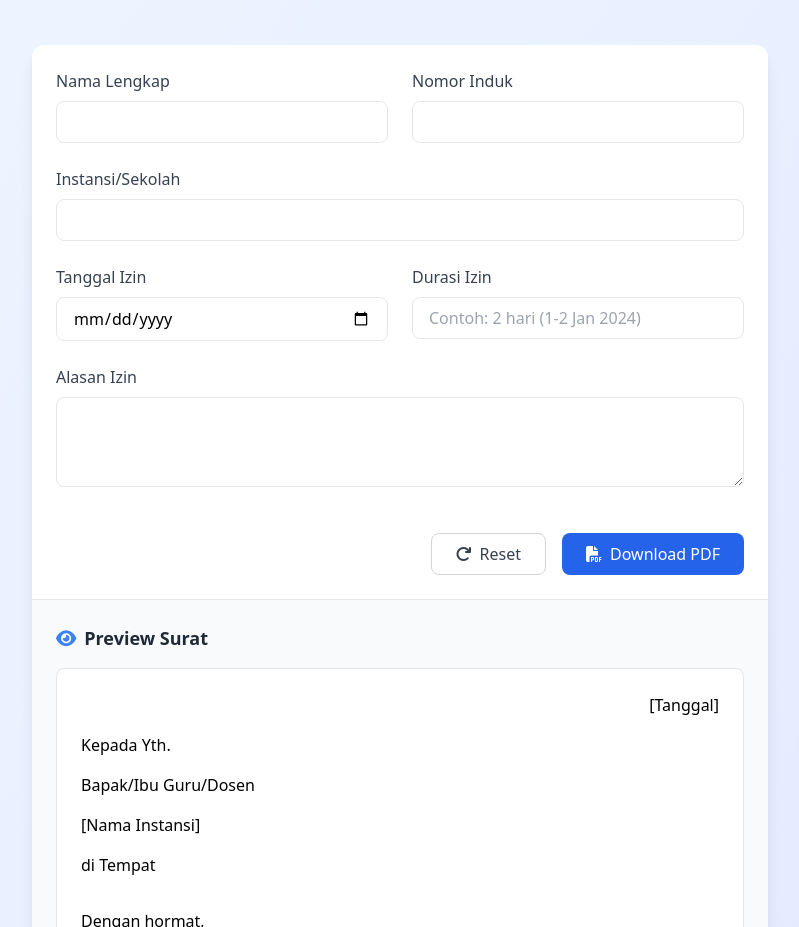
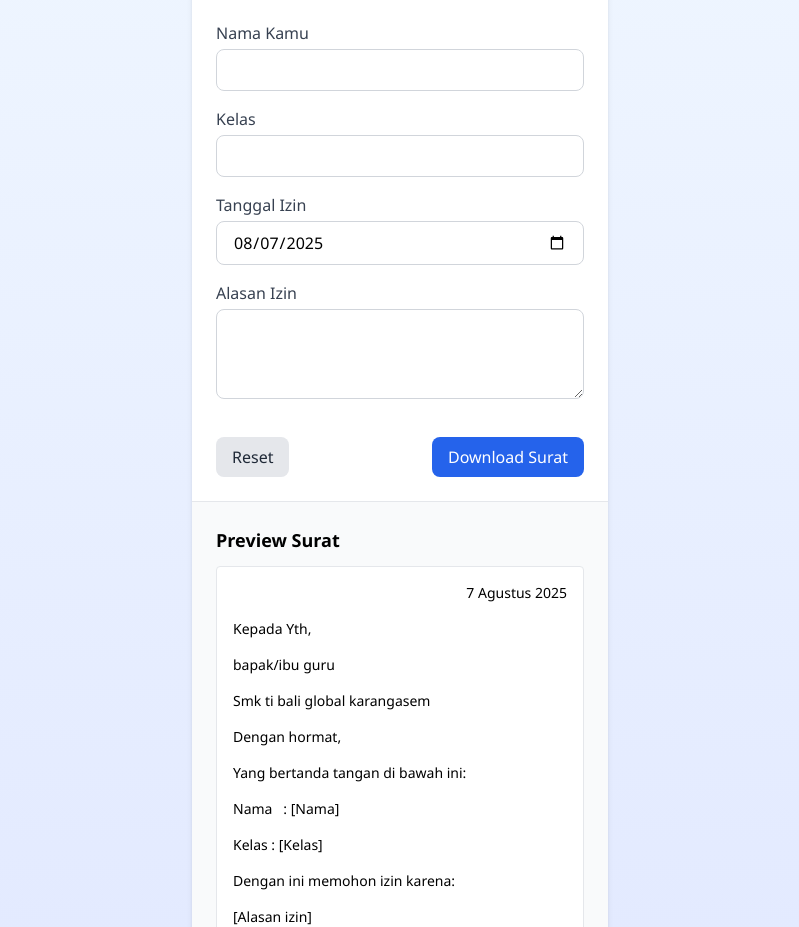
Before and after one commit to Edi2dev/suratizin, a plain HTML site: page index.html in a window 1280 px wide. Shown: the part 123-1050 px from the top of the page, without its empty margins (240-1039 px from the left). Drawn offline with nearby package versions, Linux system fonts and the light colour scheme.

Commit message:
Update index.html

```diff
--- a/index.html
+++ b/index.html
@@ -3,196 +3,154 @@
 <head>
     <meta charset="UTF-8">
     <meta name="viewport" content="width=device-width, initial-scale=1.0">
-    <title>Surat Izin Online by Edi mahendra</title>
+    <title>Surat Izin</title>
     <script src="https://cdn.tailwindcss.com"></script>
     <script src="https://cdnjs.cloudflare.com/ajax/libs/jspdf/2.5.1/jspdf.umd.min.js"></script>
-    <link rel="stylesheet" href="https://cdnjs.cloudflare.com/ajax/libs/font-awesome/6.4.0/css/all.min.css">
+    <style>
+        body {
+            font-family: 'Segoe UI', Tahoma, Geneva, Verdana, sans-serif;
+            background-color: #f0f9ff;
+        }
+        .signature-line {
+            border-top: 1px solid #000;
+            width: 200px;
+            margin: 80px auto 0;
+        }
+    </style>
 </head>
-<body class="bg-gradient-to-br from-blue-50 to-indigo-100 min-h-screen">
-    <div class="container mx-auto px-4 py-12 max-w-3xl">
-        <!-- Header -->
-        <div class="text-center mb-12">
-            <h1 class="text-4xl font-bold text-blue-600 mb-2">Surat Izin Online</h1>
-            <p class="text-gray-600">Buat surat izin profesional dalam hitungan detik</p>
-        </div>
+<body class="min-h-screen py-8 bg-gradient-to-b from-blue-50 to-indigo-100">
+    <div class="container mx-auto px-4 max-w-md">
+        <div class="bg-white rounded-xl shadow-md overflow-hidden">
+            <div class="p-6">
+                <h1 class="text-2xl font-bold text-center text-blue-800 mb-6">
+                    Buatan Surat Izin dari Ketua kelas
+                </h1>
 
-        <!-- Form Card -->
-        <div class="bg-white rounded-xl shadow-lg overflow-hidden">
-            <!-- Form Tab -->
-            <div class="p-6">
-                <form id="suratForm" class="space-y-6">
-                    <div class="grid grid-cols-1 md:grid-cols-2 gap-6">
-                        <div>
-                            <label class="block text-gray-700 mb-2">Nama Lengkap</label>
-                            <input type="text" id="nama" class="w-full px-4 py-2 border rounded-lg focus:ring-2 focus:ring-blue-500 focus:border-blue-500 outline-none transition" required>
-                        </div>
-                        <div>
-                            <label class="block text-gray-700 mb-2">Nomor Induk</label>
-                            <input type="text" id="nomorInduk" class="w-full px-4 py-2 border rounded-lg focus:ring-2 focus:ring-blue-500 focus:border-blue-500 outline-none transition" required>
-                        </div>
+                <form id="suratForm" class="space-y-4">
+                    <div>
+                        <label class="block text-gray-700 mb-1">Nama Kamu</label>
+                        <input type="text" id="nama" class="w-full px-4 py-2 border border-gray-300 rounded-lg focus:ring-2 focus:ring-blue-500" required>
                     </div>
 
                     <div>
-                        <label class="block text-gray-700 mb-2">Instansi/Sekolah</label>
-                        <input type="text" id="instansi" class="w-full px-4 py-2 border rounded-lg focus:ring-2 focus:ring-blue-500 focus:border-blue-500 outline-none transition" required>
-                    </div>
-
-                    <div class="grid grid-cols-1 md:grid-cols-2 gap-6">
-                        <div>
-                            <label class="block text-gray-700 mb-2">Tanggal Izin</label>
-                            <input type="date" id="tanggal" class="w-full px-4 py-2 border rounded-lg focus:ring-2 focus:ring-blue-500 focus:border-blue-500 outline-none transition" required>
-                        </div>
-                        <div>
-                            <label class="block text-gray-700 mb-2">Durasi Izin</label>
-                            <input type="text" id="durasi" placeholder="Contoh: 2 hari (1-2 Jan 2024)" class="w-full px-4 py-2 border rounded-lg focus:ring-2 focus:ring-blue-500 focus:border-blue-500 outline-none transition" required>
-                        </div>
+                        <label class="block text-gray-700 mb-1">Kelas</label>
+                        <input type="text" id="kelas" class="w-full px-4 py-2 border border-gray-300 rounded-lg focus:ring-2 focus:ring-blue-500" required>
                     </div>
 
                     <div>
-                        <label class="block text-gray-700 mb-2">Alasan Izin</label>
-                        <textarea id="alasan" rows="3" class="w-full px-4 py-2 border rounded-lg focus:ring-2 focus:ring-blue-500 focus:border-blue-500 outline-none transition" required></textarea>
+                        <label class="block text-gray-700 mb-1">Tanggal Izin</label>
+                        <input type="date" id="tanggal" class="w-full px-4 py-2 border border-gray-300 rounded-lg focus:ring-2 focus:ring-blue-500" required>
                     </div>
 
-                    <div class="flex justify-end space-x-4 pt-4">
-                        <button type="button" onclick="resetForm()" class="px-6 py-2 border border-gray-300 rounded-lg text-gray-700 hover:bg-gray-50 transition">
-                            <i class="fas fa-redo mr-2"></i>Reset
+                    <div>
+                        <label class="block text-gray-700 mb-1">Alasan Izin</label>
+                        <textarea id="alasan" rows="3" class="w-full px-4 py-2 border border-gray-300 rounded-lg focus:ring-2 focus:ring-blue-500" required></textarea>
+                    </div>
+
+                    <div class="flex justify-between pt-4">
+                        <button type="button" onclick="resetForm()" class="px-4 py-2 bg-gray-200 text-gray-800 rounded-lg hover:bg-gray-300">
+                            Reset
                         </button>
-                        <button type="button" onclick="generatePDF()" class="px-6 py-2 bg-blue-600 text-white rounded-lg hover:bg-blue-700 transition flex items-center">
-                            <i class="fas fa-file-pdf mr-2"></i>Download PDF
+                        <button type="button" onclick="generatePDF()" class="px-4 py-2 bg-blue-600 text-white rounded-lg hover:bg-blue-700">
+                            Download Surat
                         </button>
                     </div>
                 </form>
             </div>
 
-            <!-- Preview Tab -->
-            <div class="border-t border-gray-200 p-6 bg-gray-50">
-                <h3 class="text-lg font-semibold text-gray-800 mb-4 flex items-center">
-                    <i class="fas fa-eye mr-2 text-blue-500"></i>Preview Surat
-                </h3>
-                <div id="previewContent" class="bg-white p-6 rounded-lg border border-gray-200">
-                    <p class="text-gray-500 italic">Isi form untuk melihat preview surat...</p>
+            <div class="bg-gray-50 p-6 border-t">
+                <h3 class="text-lg font-semibold mb-3">Preview Surat</h3>
+                <div id="preview" class="bg-white p-4 rounded border border-gray-200">
+                    <p class="text-gray-500 italic">Isi form di atas untuk melihat preview</p>
                 </div>
             </div>
-        </div>
-
-        <!-- Footer -->
-        <div class="text-center mt-12 text-gray-500 text-sm">
-            <p>© 2025 Surat Izin Online | Dibuat oleh Edimahendra<i class="fas fa-heart text-red-500"></i></p>
         </div>
     </div>
 
     <script>
-        // Format tanggal
+        const { jsPDF } = window.jspdf;
+
         function formatDate(dateString) {
-            if (!dateString) return '[Tanggal]';
+            if (!dateString) return '[tanggal]';
             const options = { day: 'numeric', month: 'long', year: 'numeric' };
             return new Date(dateString).toLocaleDateString('id-ID', options);
         }
 
-        // Update preview
         function updatePreview() {
-            const nama = document.getElementById('nama').value || '[Nama Lengkap]';
-            const nomorInduk = document.getElementById('nomorInduk').value || '[Nomor Induk]';
-            const instansi = document.getElementById('instansi').value || '[Nama Instansi]';
+            const nama = document.getElementById('nama').value || '[Nama]';
+            const kelas = document.getElementById('kelas').value || '[Kelas]';
             const tanggal = formatDate(document.getElementById('tanggal').value);
-            const durasi = document.getElementById('durasi').value || '[Durasi Izin]';
-            const alasan = document.getElementById('alasan').value || '[Alasan Izin]';
+            const alasan = document.getElementById('alasan').value || '[Alasan izin]';
 
-            document.getElementById('previewContent').innerHTML = `
-                <div class="space-y-4">
+            document.getElementById('preview').innerHTML = `
+                <div class="space-y-4 text-sm">
                     <p class="text-right">${tanggal}</p>
-                    <p>Kepada Yth.</p>
-                    <p>Bapak/Ibu Guru/Dosen</p>
-                    <p>${instansi}</p>
-                    <p>di Tempat</p>
 
-                    <p class="pt-4">Dengan hormat,</p>
+                    <p>Kepada Yth,</p>
+                    <p class="font-medium">bapak/ibu guru</p>
+                    <p>Smk ti bali global karangasem</p>
 
-                    <p>Saya yang bertanda tangan di bawah ini:</p>
+                    <p>Dengan hormat,</p>
 
-                    <div class="ml-4 space-y-1">
-                        <p>Nama &nbsp;&nbsp;&nbsp;&nbsp;&nbsp;&nbsp;&nbsp;&nbsp;: ${nama}</p>
-                        <p>Nomor Induk : ${nomorInduk}</p>
-                    </div>
+                    <p>Yang bertanda tangan di bawah ini:</p>
+                    <p>Nama &nbsp;&nbsp;: ${nama}</p>
+                    <p>Kelas : ${kelas}</p>
 
-                    <p>Dengan ini mengajukan permohonan izin tidak dapat mengikuti kegiatan pada:</p>
-                    <p>Hari/Tanggal: ${durasi}</p>
-                    <p>Alasan &nbsp;&nbsp;&nbsp;&nbsp;&nbsp;&nbsp;&nbsp;: ${alasan}</p>
+                    <p>Dengan ini memohon izin karena:</p>
+                    <p>${alasan}</p>
 
-                    <p>Demikian permohonan izin ini saya ajukan. Atas perhatian Bapak/Ibu, saya ucapkan terima kasih.</p>
+                    <p>Demikian surat ini saya buat. Atas perhatiannya saya ucapkan terima kasih.</p>
 
-                    <div class="pt-12 text-right">
+                    <div class="text-right mt-8">
                         <p>Hormat saya,</p>
-                        <div class="mt-12 mb-2">${nama}</div>
+                        <div class="signature-line"></div>
+                        <p class="mt-2">${nama}</p>
                     </div>
                 </div>
             `;
         }
 
-        // Generate PDF
         function generatePDF() {
-            // Validasi form
-            const form = document.getElementById('suratForm');
-            const inputs = form.querySelectorAll('[required]');
-            let isValid = true;
+            const nama = document.getElementById('nama').value;
+            const kelas = document.getElementById('kelas').value;
+            const tanggal = formatDate(document.getElementById('tanggal').value);
+            const alasan = document.getElementById('alasan').value;
 
-            inputs.forEach(input => {
-                if (!input.value) {
-                    input.classList.add('border-red-500');
-                    isValid = false;
-                } else {
-                    input.classList.remove('border-red-500');
-                }
-            });
-
-            if (!isValid) {
-                alert('Harap lengkapi semua field yang wajib diisi!');
+            if (!nama || !kelas || !document.getElementById('tanggal').value || !alasan) {
+                alert('Harap lengkapi semua data!');
                 return;
             }
 
-            // Buat PDF
-            const { jsPDF } = window.jspdf;
             const doc = new jsPDF();
 
-            // Data dari form
-            const nama = document.getElementById('nama').value;
-            const nomorInduk = document.getElementById('nomorInduk').value;
-            const instansi = document.getElementById('instansi').value;
-            const tanggal = formatDate(document.getElementById('tanggal').value);
-            const durasi = document.getElementById('durasi').value;
-            const alasan = document.getElementById('alasan').value;
-
-            // Konten surat
             doc.setFont('helvetica');
             doc.setFontSize(12);
 
+            // Header
             doc.text(tanggal, 160, 20);
-            doc.text('Kepada Yth.', 20, 40);
-            doc.text('Bapak/Ibu Guru/Dosen', 20, 50);
-            doc.text(instansi, 20, 60);
-            doc.text('di Tempat', 20, 70);
 
-            doc.text('Dengan hormat,', 20, 90);
-            doc.text('Saya yang bertanda tangan di bawah ini:', 20, 110);
+            // Tujuan
+            doc.text('Kepada Yth,', 20, 40);
+            doc.text('Bapak/ibu guru', 20, 50);
+            doc.text('Smk TI bali global karangasem', 20, 60);
 
-            doc.text(`Nama          : ${nama}`, 30, 130);
-            doc.text(`Nomor Induk : ${nomorInduk}`, 30, 140);
+            // Isi
+            doc.text('Dengan hormat,', 20, 80);
+            doc.text('Yang bertanda tangan di bawah ini:', 20, 100);
+            doc.text(`Nama   : ${nama}`, 30, 120);
+            doc.text(`Kelas : ${kelas}`, 30, 130);
+            doc.text('Dengan ini memohon izin karena:', 20, 150);
+            doc.text(alasan, 30, 160, { maxWidth: 150 });
+            doc.text('Demikian surat ini saya buat. Atas perhatiannya saya ucapkan terima kasih.', 20, 190);
 
-            doc.text('Dengan ini mengajukan permohonan izin tidak dapat mengikuti kegiatan pada:', 20, 160);
-            doc.text(`Hari/Tanggal: ${durasi}`, 30, 170);
-            doc.text(`Alasan      : ${alasan}`, 30, 180);
+            // Tanda tangan
+            doc.text('Hormat saya,', 140, 220);
+            doc.line(140, 230, 180, 230);
+            doc.text(nama, 140, 240);
 
-            doc.text('Demikian permohonan izin ini saya ajukan. Atas perhatian Bapak/Ibu, saya ucapkan', 20, 200);
-            doc.text('terima kasih.', 20, 210);
-
-            doc.text('Hormat saya,', 140, 240);
-            doc.text(nama, 140, 270);
-
-            // Simpan PDF
-            doc.save(`Surat Izin - ${nama}.pdf`);
+            doc.save(`Surat Izin untuk Edi Mahendra - ${nama}.pdf`);
         }
 
-        // Reset form
         function resetForm() {
             document.getElementById('suratForm').reset();
             updatePreview();
@@ -204,7 +162,8 @@
         });
 
         // Init
-        document.addEventListener('DOMContentLoaded', updatePreview);
+        document.getElementById('tanggal').valueAsDate = new Date();
+        updatePreview();
     </script>
 </body>
 </html>
```
